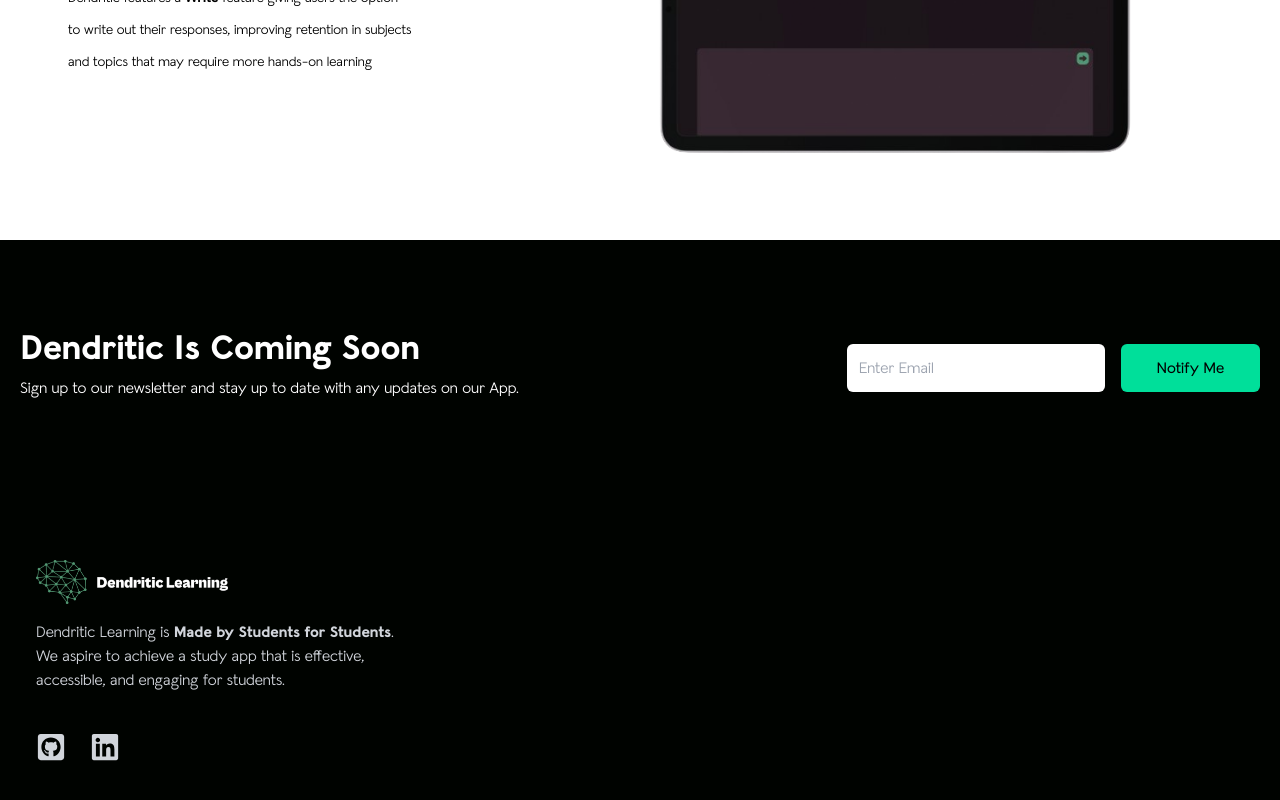
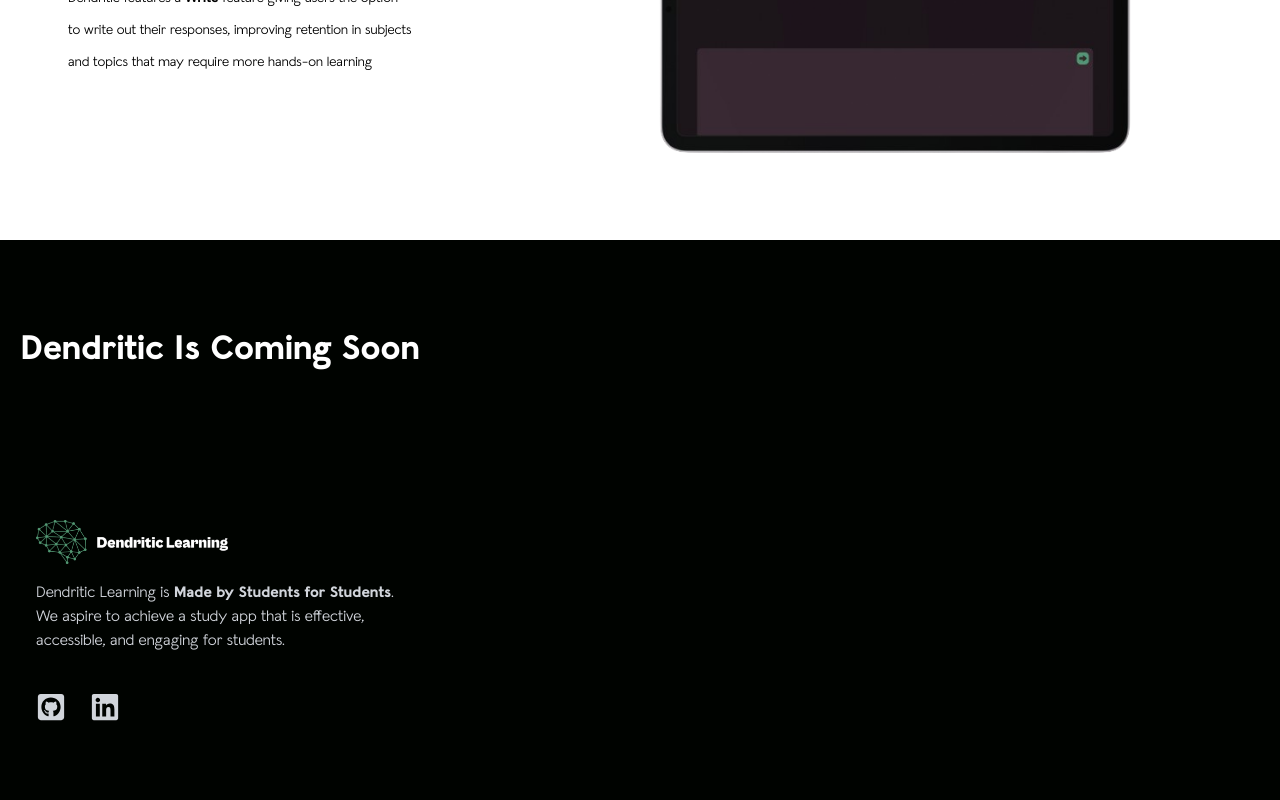
Before and after one commit to Albert0515Kim/dendritic-web, a React (Create React App) app: page / in a window 1280 px wide. Shown: the part 1777-2577 px from the top of the page. Built offline with nearby package versions, Linux system fonts and the light colour scheme.

Commit message:
small tweaks to frontend

```diff
--- a/package.json
+++ b/package.json
@@ -2,7 +2,7 @@
   "name": "dendritic",
   "version": "0.1.0",
   "private": true,
-  "homepage": "https://albert0515kim.github.io/dendritic-web",
+  "homepage": "https://albert0515kim.github.io",
   "dependencies": {
     "@testing-library/jest-dom": "^5.17.0",
     "@testing-library/react": "^13.4.0",
--- a/src/App.jsx
+++ b/src/App.jsx
@@ -39,6 +39,7 @@
               path="/dashboard"
               element={
                 <PrivateRoute>
+                  <Navbar />
                   <Dashboard />
                 </PrivateRoute>
               }
@@ -47,6 +48,7 @@
               path="/create"
               element={
                 <PrivateRoute>
+                  <Navbar />
                   <FlashcardSetForm />
                 </PrivateRoute>
               }
@@ -55,11 +57,14 @@
               path="/study/:setId"
               element={
                 <PrivateRoute>
+                  <Navbar />
                   <FlashcardViewer />
                 </PrivateRoute>
               }
             />
-            <Route path="/subscribe" element={<SubscribePage />} />
+            <Route path="/subscribe" element={
+              <><Navbar /><SubscribePage /></>
+              } />
             <Route path="/subscribe-success" element={<SubscribeSuccess />} />
           </Routes>
         </SetsProvider>
--- a/src/components/ComingSoon.jsx
+++ b/src/components/ComingSoon.jsx
@@ -8,22 +8,9 @@
           <h1 className='md:text-4xl sm:text-3xl text-2xl font-bold py-2'>
             Dendritic Is Coming Soon
           </h1>
-          <p>Sign up to our newsletter and stay up to date with any updates on our App.</p>
-        </div>
-        <div className='my-4'>
-          <div className='flex flex-col sm:flex-row items-center justify-between w-full'>
-            <input
-              className='p-3 flex w-full rounded-md text-black'
-              type='email'
-              placeholder='Enter Email'
-            />
-            <button className='bg-[#00df9a] text-black rounded-md font-medium w-[200px] ml-4 my-6 px-6 py-3'>
-              Notify Me
-            </button>
           </div>
         </div>
       </div>
-    </div>
   );
 };
 
--- a/src/components/SubscribePage.jsx
+++ b/src/components/SubscribePage.jsx
@@ -2,7 +2,7 @@
 import { useNavigate } from 'react-router-dom';
 
 const SubscribePage = () => {
-  // Replace these with your real Stripe payment link URLs
+
   const monthlyUrl = 'https://buy.stripe.com/test_monthly';
   const yearlyUrl = 'https://buy.stripe.com/test_yearly';
   const navigate = useNavigate();
--- a/src/components/WebSets.jsx
+++ b/src/components/WebSets.jsx
@@ -24,7 +24,7 @@
   useEffect(() => {
     if (showTitle) {
       titleControls.start({
-        transition: { delay: 0.2, duration: 0.5 },
+        transition: { delay: 0.2, duration: 0.4 },
         opacity: 1
       });
     }
@@ -33,7 +33,7 @@
   useEffect(() => {
     if (showParagraphs) {
       paragraphControls.start({
-        transition: { delay: 0.3, duration: 0.5 },
+        transition: { delay: 0.3, duration: 0.4 },
         opacity: 1
       });
     }
@@ -44,7 +44,7 @@
       imageControls.start({
         opacity: 1,
         x: 0,
-        transition: { delay: 0.4, duration: 0.5, ease: 'easeInOut' }
+        transition: { delay: 0.4, duration: 0.4, ease: 'easeInOut' }
       });
     }
   }, [showImage, imageControls]);
--- a/src/components/Write.jsx
+++ b/src/components/Write.jsx
@@ -24,7 +24,7 @@
   useEffect(() => {
     if (showTitle) {
       titleControls.start({
-        transition: { delay: 0.2, duration: 1 },
+        transition: { delay: 0.2, duration: 0.4 },
         opacity: 1
       });
     }
@@ -33,7 +33,7 @@
   useEffect(() => {
     if (showParagraphs) {
       paragraphControls.start({
-        transition: { delay: 0.3, duration: 1 },
+        transition: { delay: 0.3, duration: 0.4 },
         opacity: 1
       });
     }
@@ -44,7 +44,7 @@
       imageControls.start({
         opacity: 1,
         x: 0,
-        transition: { delay: 0.6, duration: 1, ease: 'easeInOut' }
+        transition: { delay: 0.4, duration: 0.4, ease: 'easeInOut' }
       });
     }
   }, [showImage, imageControls]);
```
